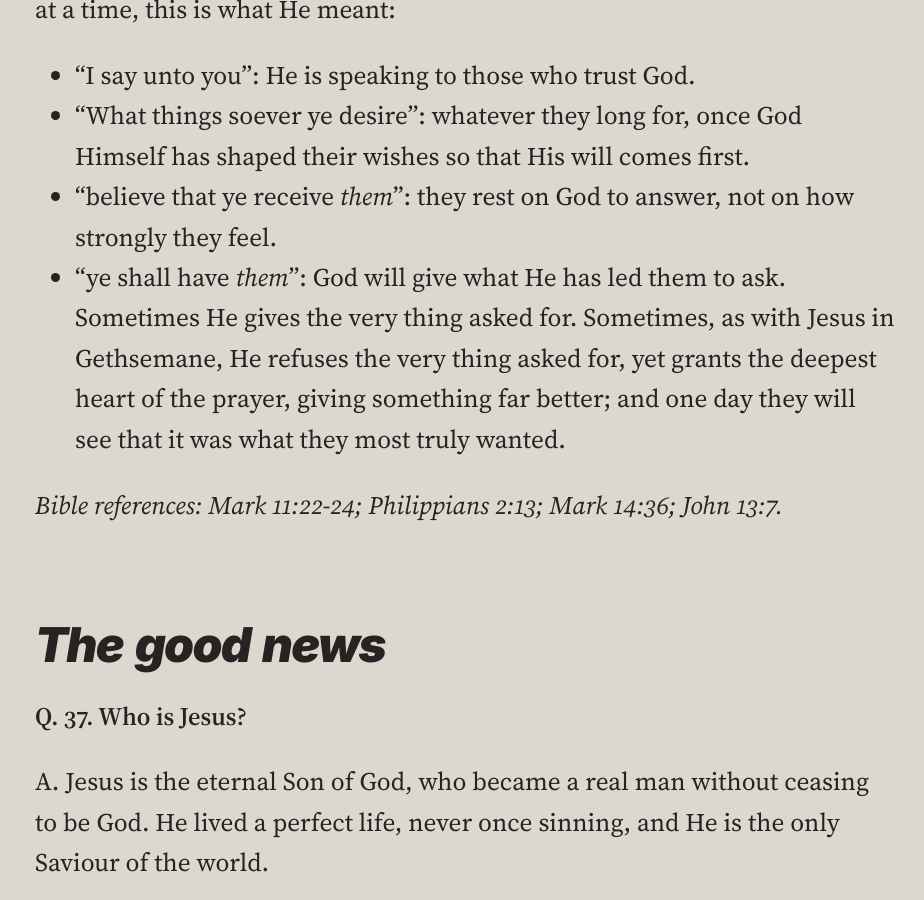
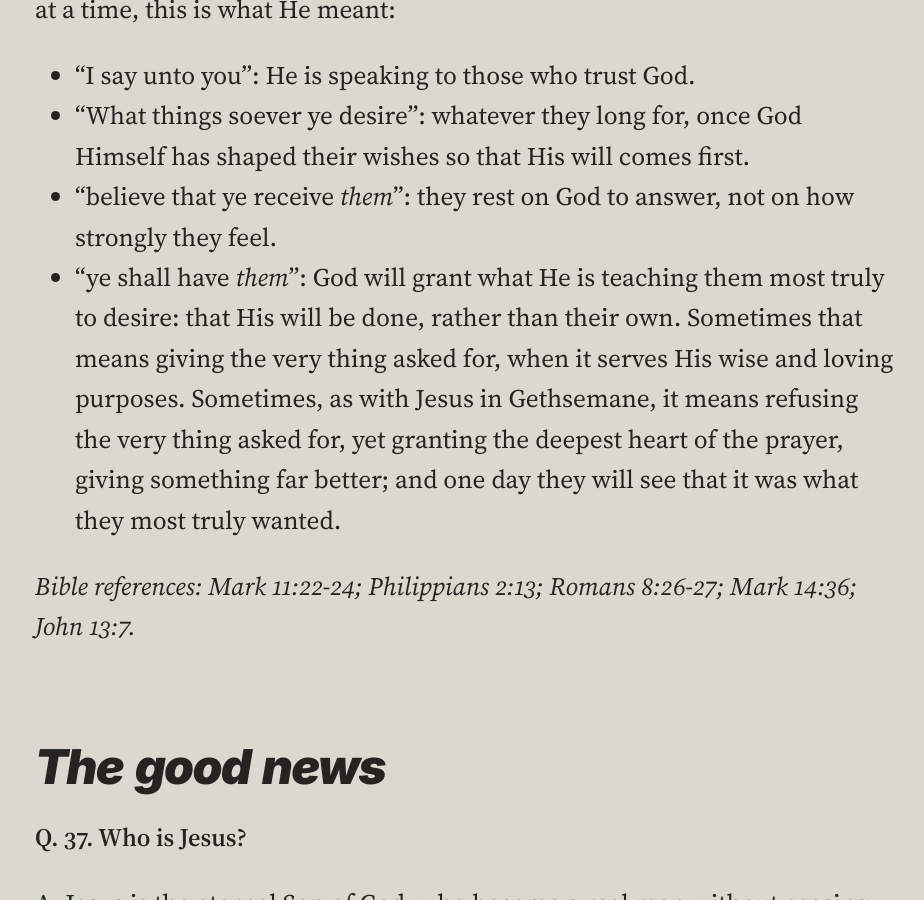
Before and after one commit to ForestWalkUK/truthpeaceandlove, a Jekyll site: the page built from _posts/2026-10-18-believing-prayer-catechism-mark-11-24.md, in a window 1280 px wide and 900 px high, scrolled down 16145 px. Shown: the whole window, without its empty margins (13-937 px from the left). Built offline with Jekyll 4.4.1, drawn with Linux system fonts in a browser that asks for light colours; some of the changed text lies outside the part shown.

Commit message:
Catechism v2.1: reword the summary of 'ye shall have them' in Q. 36
Co-Authored-By: Claude Opus 5.5 <noreply@anthropic.com>

```diff
--- a/_posts/2026-10-18-believing-prayer-catechism-mark-11-24.md
+++ b/_posts/2026-10-18-believing-prayer-catechism-mark-11-24.md
@@ -3,6 +3,9 @@ title: "Believing Prayer: A Catechism on Mark 11:24"
 sections: [otherbeliefs, deeper]
 document: catechism
 changes:
+  - version: "2.1"
+    date: 2026-11-12
+    note: "Q. 36: the last line of the summary reworded, so that God grants what He is teaching His people most truly to desire, that His will be done rather than their own, giving the very thing asked for when it serves His wise and loving purposes; Romans 8:26-27 added to the references."
   - version: "2.0"
     date: 2026-11-12
     note: "Q. 31: added Jesus’ words at His arrest (John 18:11), showing that the Father’s will was what He most truly desired; reference added."
@@ -274,9 +277,9 @@ A. Jesus said, “Therefore I say unto you, What things soever ye desire, when y
 - “I say unto you”: He is speaking to those who trust God.
 - “What things soever ye desire”: whatever they long for, once God Himself has shaped their wishes so that His will comes first.
 - “believe that ye receive *them*”: they rest on God to answer, not on how strongly they feel.
-- “ye shall have *them*”: God will give what He has led them to ask. Sometimes He gives the very thing asked for. Sometimes, as with Jesus in Gethsemane, He refuses the very thing asked for, yet grants the deepest heart of the prayer, giving something far better; and one day they will see that it was what they most truly wanted.
+- “ye shall have *them*”: God will grant what He is teaching them most truly to desire: that His will be done, rather than their own. Sometimes that means giving the very thing asked for, when it serves His wise and loving purposes. Sometimes, as with Jesus in Gethsemane, it means refusing the very thing asked for, yet granting the deepest heart of the prayer, giving something far better; and one day they will see that it was what they most truly wanted.
 
-*Bible references: Mark 11:22-24; Philippians 2:13; Mark 14:36; John 13:7.*
+*Bible references: Mark 11:22-24; Philippians 2:13; Romans 8:26-27; Mark 14:36; John 13:7.*
 
 ## The good news
 
```
